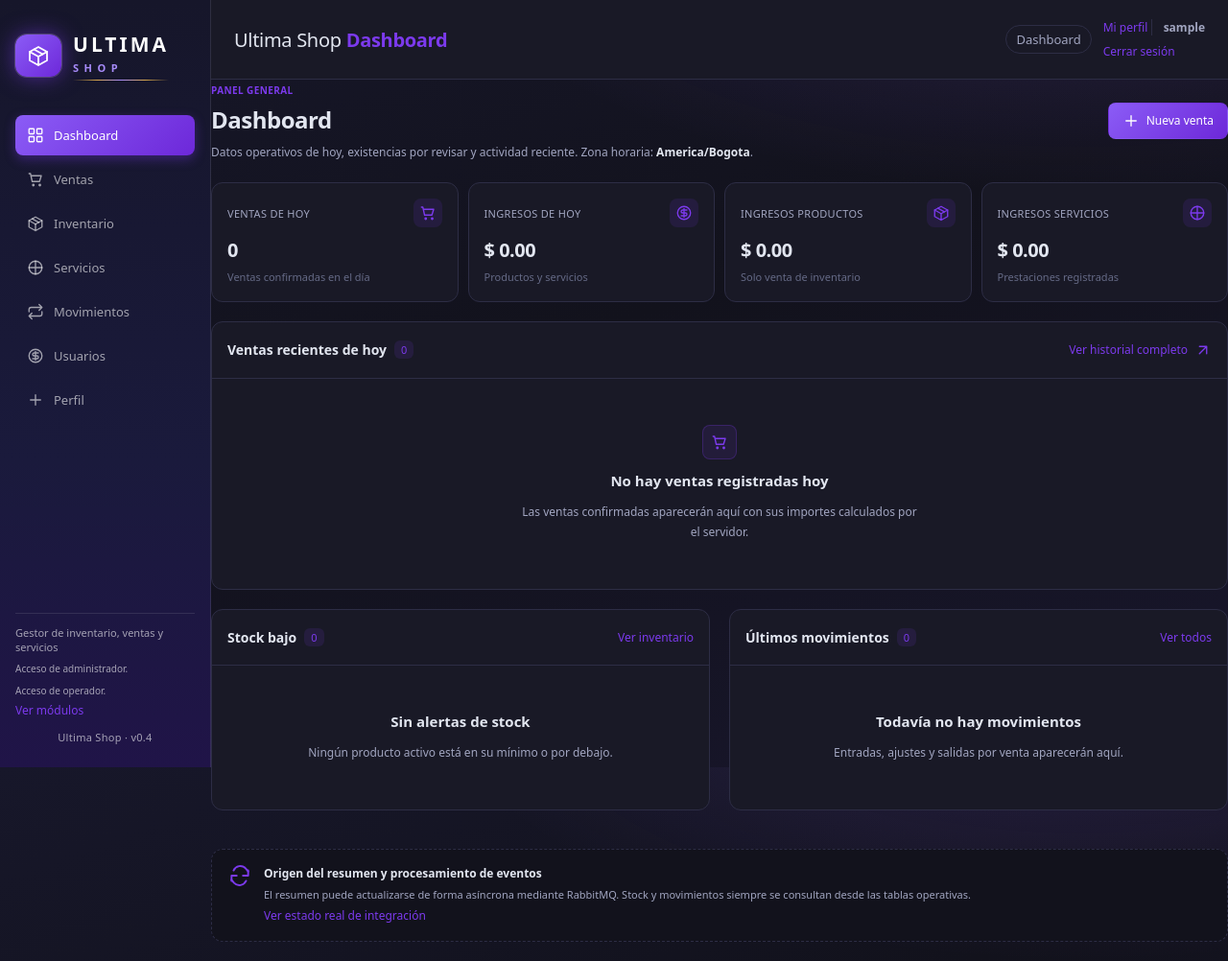
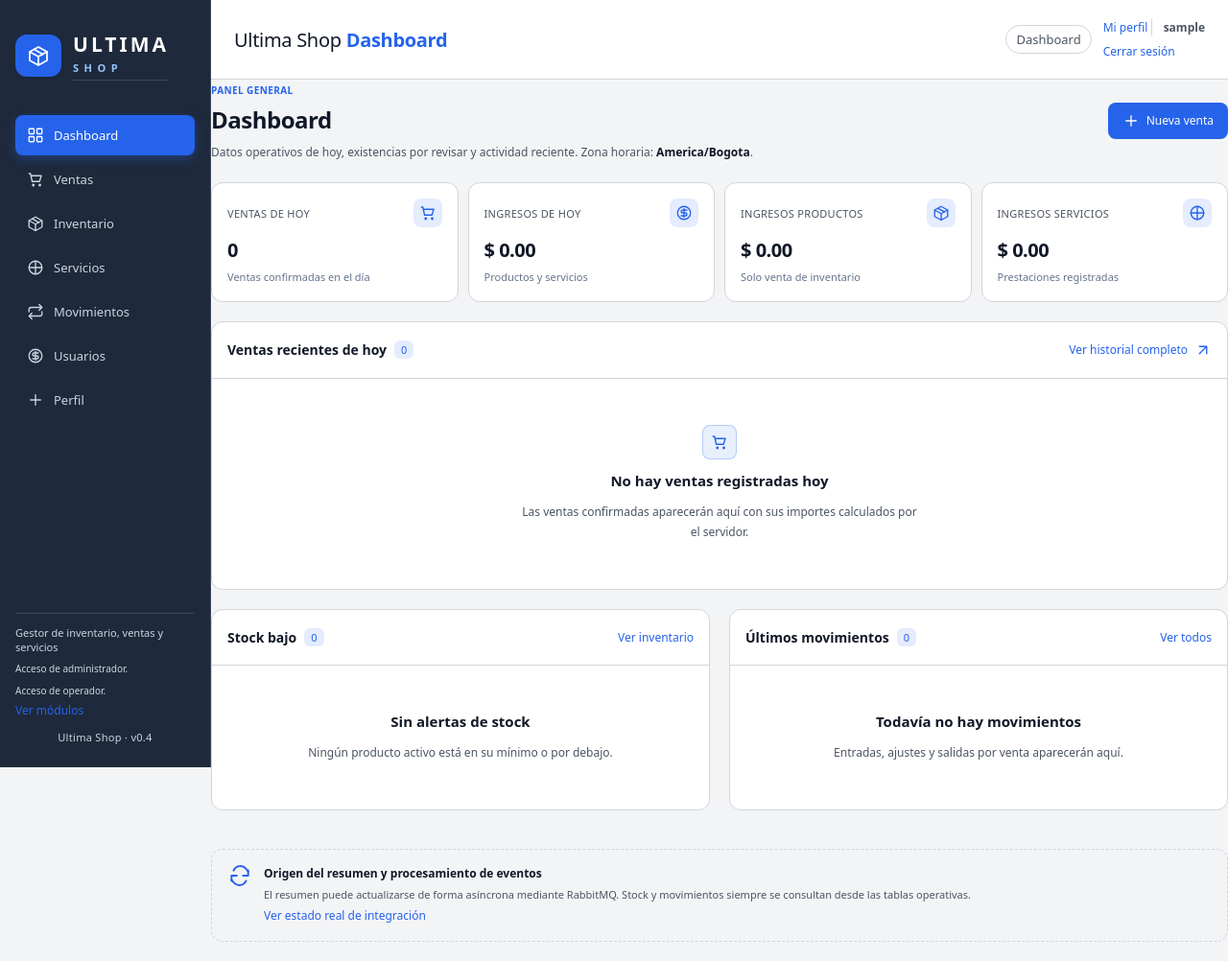
Before and after one commit to JeanGalvis06/UltimaShop_Proaula2026, a Spring Boot app: page / in a window 1280 px wide. Shown: the whole page at 96% size. Run offline with Spring Boot 4, Linux system fonts and the light colour scheme; the visitor is signed in with stand-in values (Sample User, id 1); data that the repository does not hold is empty; some of the project's set-up classes (security, data sources, template engines, error pages and the like) are left out, and stand-ins take their place; some libraries are stand-ins or nearby versions.

Commit message:
Simplifica interfaz con colores estandar azul gris y blanco

```diff
--- a/api/src/main/resources/static/css/app.css
+++ b/api/src/main/resources/static/css/app.css
@@ -44,13 +44,13 @@ strong { font-weight: 600; color: var(--color-text-primary); }
 .brand-mark {
   width: 48px; height: 44px; flex-shrink: 0; display: grid; place-items: center;
   border-radius: 12px; background: var(--color-accent-grad);
-  box-shadow: 0 0 0 1px rgba(255,255,255,.18), 0 0 22px color-mix(in srgb, var(--color-accent) 55%, transparent);
+  box-shadow: 0 1px 3px rgba(0,0,0,.12);
 }
 .brand-mark .icono { width: 24px; height: 24px; stroke: #fff; }
 .brand-sub { font-size: 11px; color: var(--color-accent-soft); letter-spacing: 5.5px; display: block; margin-top: 3px; font-weight: 600; }
 .brand-line {
   display: block; height: 1px; margin-top: 5px;
-  background: linear-gradient(90deg, transparent, var(--color-gold), var(--color-accent-soft), var(--color-gold), transparent);
+  background: var(--color-sidebar-border);
 }
 .sidebar nav { display: flex; flex-direction: column; gap: 4px; }
 .nav-item {
@@ -184,7 +184,7 @@ textarea { resize: vertical; min-height: 80px; line-height: 1.7; }
   color: var(--color-text-secondary); background: var(--color-background-secondary); padding: 10px 16px;
 }
 .tabla td { padding: 12px 16px; border-top: 1px solid var(--color-border-tertiary); color: var(--color-text-primary); vertical-align: top; }
-.tabla tbody tr:hover td { background: linear-gradient(90deg, var(--color-accent-glow), transparent 60%); }
+.tabla tbody tr:hover td { background: var(--color-background-secondary); }
 .product-cell { display: flex; align-items: center; gap: 10px; min-width: 0; }
 .product-avatar {
   width: 36px; height: 36px; flex-shrink: 0; display: grid; place-items: center;
--- a/api/src/main/resources/static/css/tokens.css
+++ b/api/src/main/resources/static/css/tokens.css
@@ -1,72 +1,40 @@
-/* Tokens visuales adaptados de ultima-store/src/styles/tokens.css.
-   Recursos locales: sin fuentes ni imágenes remotas. Tema inicial: Morado (oscuro). */
-
+/* Paleta estandar: fondo claro, azul para acciones y grises neutros. */
 :root {
   color-scheme: light;
   --color-background-primary: #ffffff;
-  --color-background-secondary: #f6f5fb;
-  --color-background-tertiary: #efeef7;
-  --color-text-primary: #191925;
-  --color-text-secondary: #5b5b6e;
-  --color-text-tertiary: #9b9bae;
-  --color-border-secondary: #e6e4f0;
-  --color-border-tertiary: #f1effa;
-  --color-card-shadow: rgba(49, 46, 129, 0.06);
-  --color-bg-grad: linear-gradient(160deg, #faf9ff 0%, #f6f5fb 45%, #efeeff 100%);
-  --color-accent: #7c3aed;
-  --color-accent-soft: #a78bfa;
-  --color-accent-hover: #6d28d9;
-  --color-accent-grad: linear-gradient(135deg, #8b5cf6 0%, #6d28d9 100%);
-  --color-accent-glow: rgba(124, 58, 237, 0.14);
-  --color-gold: #d6a64b;
-  --color-success: #10b981;
-  --color-error: #ef4444;
-  --color-warning: #f59e0b;
-  --color-info: #3b82f6;
-  --color-sidebar-bg: #ffffff;
-  --color-sidebar-text: #191925;
-  --color-sidebar-text-muted: #5b5b6e;
-  --color-sidebar-hover: rgba(25, 25, 37, 0.05);
-  --color-sidebar-border: rgba(25, 25, 37, 0.08);
+  --color-background-secondary: #f3f4f6;
+  --color-background-tertiary: #e5e7eb;
+  --color-text-primary: #111827;
+  --color-text-secondary: #4b5563;
+  --color-text-tertiary: #64748b;
+  --color-border-secondary: #d1d5db;
+  --color-border-tertiary: #e5e7eb;
+  --color-card-shadow: rgba(15, 23, 42, 0.06);
+  --color-bg-grad: #f3f4f6;
+  --color-accent: #2563eb;
+  --color-accent-soft: #93c5fd;
+  --color-accent-hover: #1d4ed8;
+  --color-accent-grad: #2563eb;
+  --color-accent-glow: rgba(37, 99, 235, 0.08);
+  --color-gold: #93c5fd;
+  --color-success: #15803d;
+  --color-error: #b91c1c;
+  --color-warning: #92400e;
+  --color-info: #1d4ed8;
+  --color-sidebar-bg: #1e293b;
+  --color-sidebar-text: #ffffff;
+  --color-sidebar-text-muted: #cbd5e1;
+  --color-sidebar-hover: rgba(255, 255, 255, 0.08);
+  --color-sidebar-border: rgba(255, 255, 255, 0.15);
   --border-radius-md: 8px;
   --border-radius-lg: 12px;
   --border-radius-xl: 16px;
   --font-sans: system-ui, -apple-system, "Segoe UI", sans-serif;
 }
-
-[data-theme="dark"] {
-  color-scheme: dark;
-  --color-background-primary: #191926;
-  --color-background-secondary: #12121c;
-  --color-background-tertiary: #232338;
-  --color-text-primary: #e2e6f0;
-  --color-text-secondary: #a1a5c0;
-  --color-text-tertiary: #656a86;
-  --color-border-secondary: #2d2d45;
-  --color-border-tertiary: #222237;
-  --color-card-shadow: rgba(0, 0, 0, 0.25);
-  --color-bg-grad: linear-gradient(160deg, #17172a 0%, #12121c 45%, #18162c 100%);
-  --color-accent-glow: rgba(139, 92, 246, 0.18);
-  --color-sidebar-bg: linear-gradient(180deg, #16162a 0%, #1a1a3c 60%, #201448 100%);
-  --color-sidebar-text: #ffffff;
-  --color-sidebar-text-muted: rgba(255, 255, 255, 0.6);
-  --color-sidebar-hover: rgba(255, 255, 255, 0.08);
-  --color-sidebar-border: rgba(255, 255, 255, 0.1);
-}
-
-* {
-  box-sizing: border-box;
-  margin: 0;
-  padding: 0;
-}
-
+* { box-sizing: border-box; margin: 0; padding: 0; }
 body {
   font-family: var(--font-sans);
-  background:
-    radial-gradient(1100px 480px at 88% -12%, var(--color-accent-glow), transparent 62%),
-    radial-gradient(900px 420px at -6% 108%, var(--color-accent-glow), transparent 60%),
-    var(--color-bg-grad);
-  background-attachment: fixed;
+  background: var(--color-background-secondary);
   color: var(--color-text-primary);
   min-height: 100vh;
 }
--- a/api/src/main/resources/templates/layout/main.html
+++ b/api/src/main/resources/templates/layout/main.html
@@ -1,6 +1,6 @@
 <!doctype html>
 <html lang="es" xmlns:th="http://www.thymeleaf.org"
-      xmlns:sec="https://www.thymeleaf.org/extras/spring-security" data-theme="dark"
+      xmlns:sec="https://www.thymeleaf.org/extras/spring-security" data-theme="light"
       th:fragment="pagina(titulo, activo, contenido)">
 <head>
     <meta charset="UTF-8">
--- a/api/src/main/resources/templates/login.html
+++ b/api/src/main/resources/templates/login.html
@@ -1,5 +1,5 @@
 <!doctype html>
-<html lang="es" xmlns:th="http://www.thymeleaf.org" data-theme="dark">
+<html lang="es" xmlns:th="http://www.thymeleaf.org" data-theme="light">
 <head>
     <meta charset="UTF-8">
     <meta name="viewport" content="width=device-width, initial-scale=1">
--- a/api/src/main/resources/templates/seguridad/invitacion.html
+++ b/api/src/main/resources/templates/seguridad/invitacion.html
@@ -1,5 +1,5 @@
 <!doctype html>
-<html lang="es" xmlns:th="http://www.thymeleaf.org" data-theme="dark">
+<html lang="es" xmlns:th="http://www.thymeleaf.org" data-theme="light">
 <head>
     <meta charset="UTF-8">
     <meta name="viewport" content="width=device-width, initial-scale=1">
--- a/api/src/main/resources/templates/seguridad/recuperar-restablecer.html
+++ b/api/src/main/resources/templates/seguridad/recuperar-restablecer.html
@@ -1,5 +1,5 @@
 <!doctype html>
-<html lang="es" xmlns:th="http://www.thymeleaf.org" data-theme="dark">
+<html lang="es" xmlns:th="http://www.thymeleaf.org" data-theme="light">
 <head>
     <meta charset="UTF-8">
     <meta name="viewport" content="width=device-width, initial-scale=1">
--- a/api/src/main/resources/templates/seguridad/recuperar.html
+++ b/api/src/main/resources/templates/seguridad/recuperar.html
@@ -1,5 +1,5 @@
 <!doctype html>
-<html lang="es" xmlns:th="http://www.thymeleaf.org" data-theme="dark">
+<html lang="es" xmlns:th="http://www.thymeleaf.org" data-theme="light">
 <head>
     <meta charset="UTF-8">
     <meta name="viewport" content="width=device-width, initial-scale=1">
--- a/api/src/main/resources/templates/seguridad/token-invalido.html
+++ b/api/src/main/resources/templates/seguridad/token-invalido.html
@@ -1,5 +1,5 @@
 <!doctype html>
-<html lang="es" xmlns:th="http://www.thymeleaf.org" data-theme="dark">
+<html lang="es" xmlns:th="http://www.thymeleaf.org" data-theme="light">
 <head>
     <meta charset="UTF-8">
     <meta name="viewport" content="width=device-width, initial-scale=1">
```
